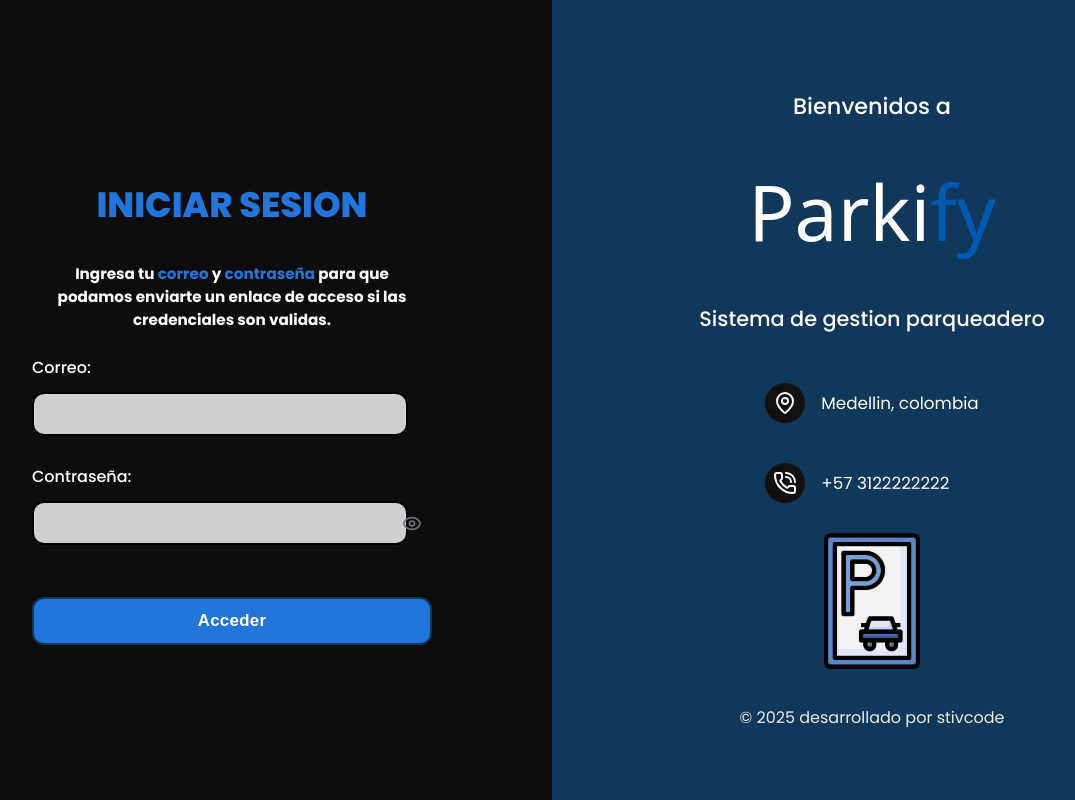
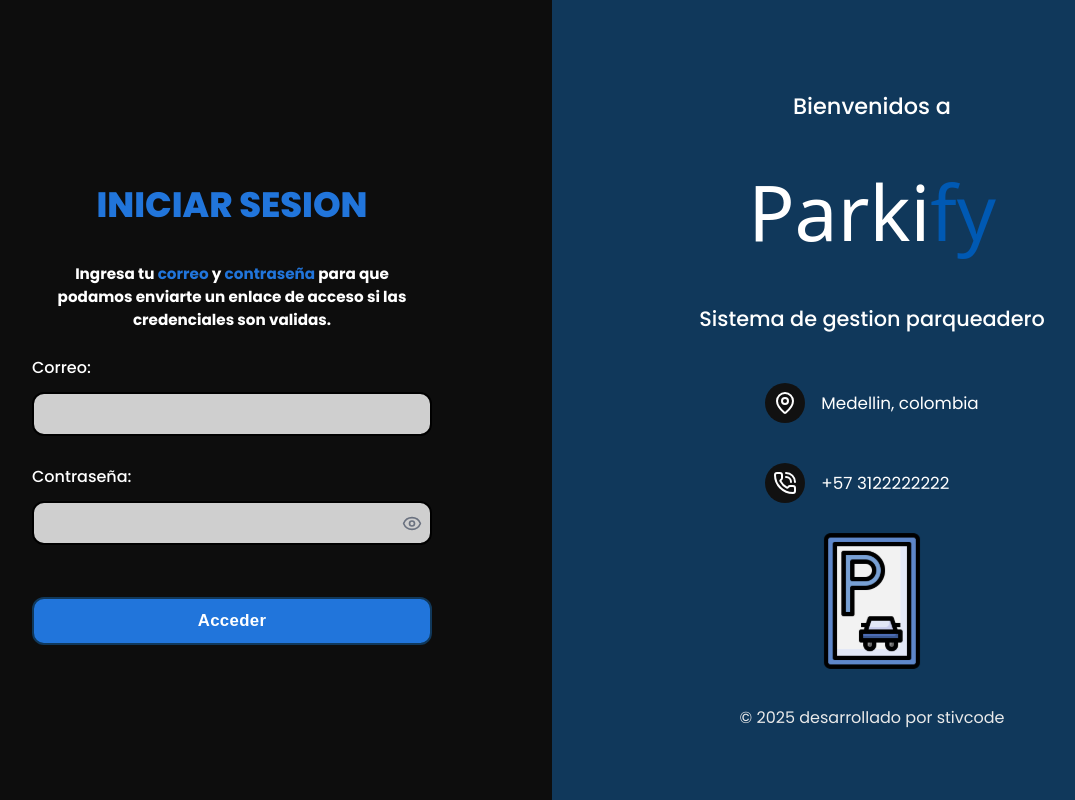
Before and after one commit to stivcode21/Parkify-React, a React (Vite) app: page /signIn in a window 1280 px wide. Shown: the whole page, without its empty margins (88-1163 px from the left). Built offline with nearby package versions, Linux system fonts and the light colour scheme; no server answers; a web font is replaced by a local one.

Commit message:
fix: style of the inputs

```diff
--- a/src/components/organisms/signIn/SignIn.module.css
+++ b/src/components/organisms/signIn/SignIn.module.css
@@ -52,7 +52,7 @@ strong {
 }
 
 .input {
-  width: 94%;
+  width: 100%;
   height: 44px;
   border: 2px solid #000000;
   border-radius: 12px;
@@ -103,8 +103,4 @@ strong {
   .subtitle {
     width: 70%;
   }
-
-  .input {
-    width: 92%;
-  }
 }
```
